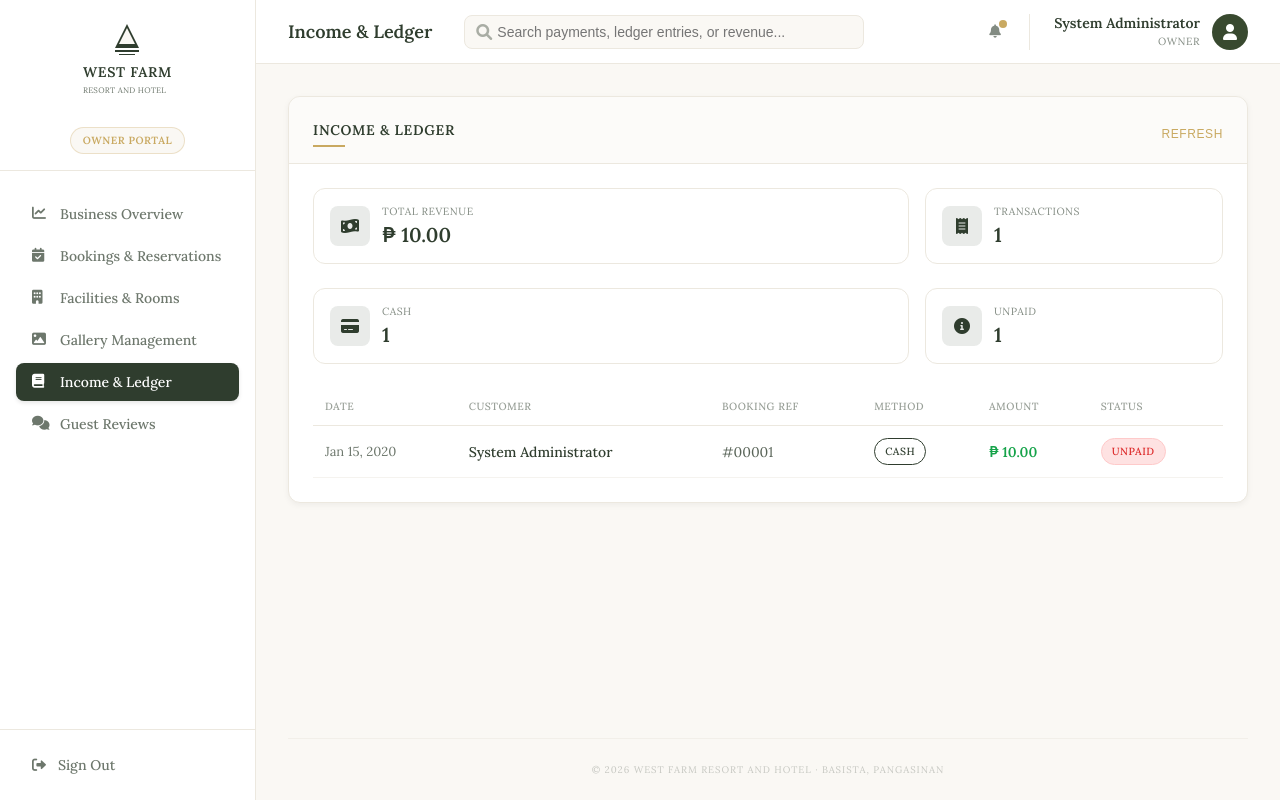
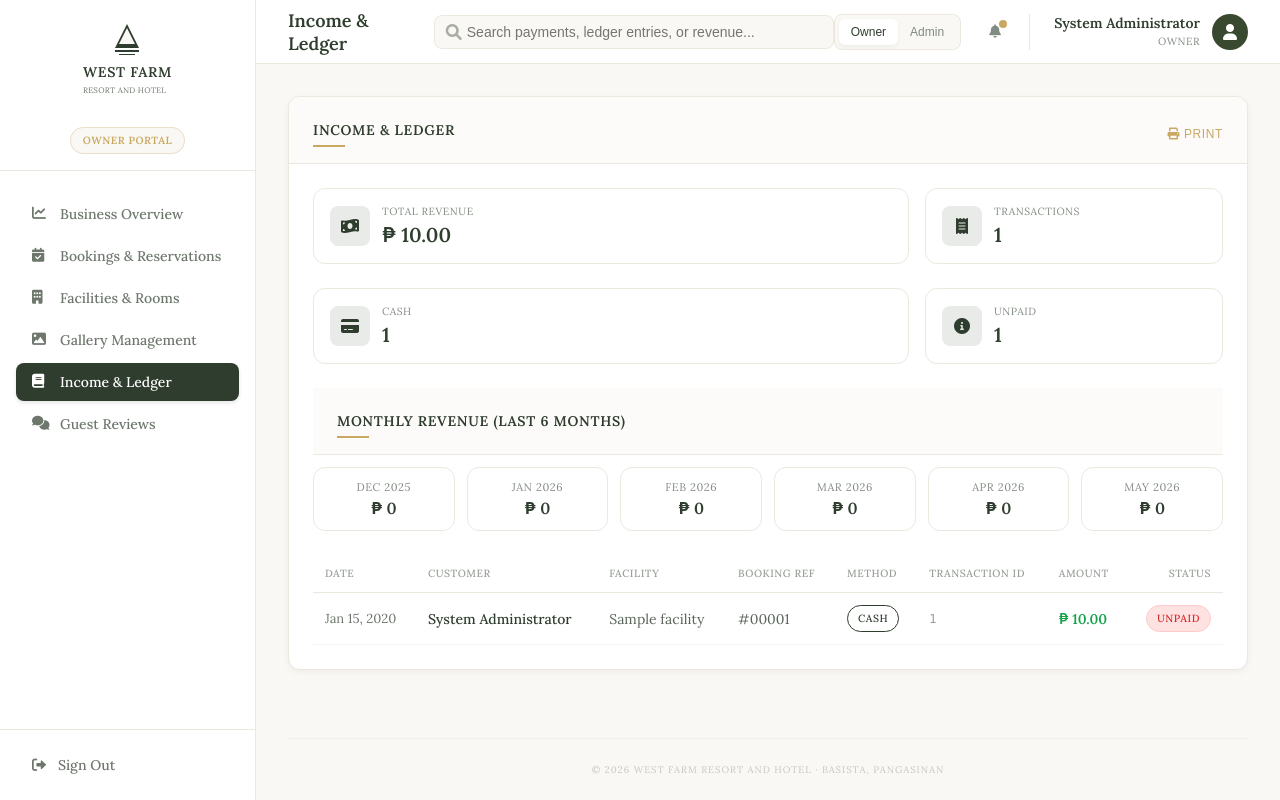
Before and after one commit to angelito775/westfarm-booking, a PHP site: page /ledger.php in a window 1280 px wide. Run offline with PHP 8.4, Linux system fonts and the light colour scheme; a user stored in the database is signed in; data comes from the database, SQL or seed files in the repository; tables that the repository leaves empty hold one stand-in row (values such as "Sample post").

Commit message:
initial commit

```diff
--- a/owner/ledger.php
+++ b/owner/ledger.php
@@ -21,26 +21,33 @@ $payments = [];
 $totalRevenue = 0;
 $paymentMethodsSummary = [];
 $paymentStatusSummary = [];
+$monthlyRevenue = [];
 
 try {
+    // Main payments query — join through bookings → booking_items → facilities to get facility name
     $paymentsStmt = $pdo->prepare(
-        "SELECT p.payment_id, p.booking_id, p.amount_paid, p.transaction_id, p.payment_date,
-                pm.method_name, ps.status_name, up.first_name, up.last_name
+        "SELECT p.payment_id, p.booking_id, p.amount_paid, p.transaction_id,
+                COALESCE(p.payment_date, b.created_at) AS payment_date,
+                pm.method_name, ps.status_name,
+                up.first_name, up.last_name,
+                f.name AS facility_name
          FROM payments p
          JOIN bookings b ON p.booking_id = b.booking_id
          JOIN booking_items bi ON b.booking_id = bi.booking_id
+         JOIN facilities f ON bi.facility_id = f.facility_id
          JOIN payment_methods pm ON p.payment_method_id = pm.payment_method_id
          JOIN payment_statuses ps ON b.payment_status_id = ps.payment_status_id
          LEFT JOIN users u ON b.customer_id = u.user_id
          LEFT JOIN user_profiles up ON u.user_id = up.user_id
          WHERE bi.facility_id IN ($placeholders)
          GROUP BY p.payment_id
-         ORDER BY p.payment_date DESC"
+         ORDER BY COALESCE(p.payment_date, b.created_at) DESC"
     );
     $paymentsStmt->execute($facilityIds);
     $payments = $paymentsStmt->fetchAll();
     $hasLedgerData = true;
 
+    // Total revenue
     $totalRevenueStmt = $pdo->prepare(
         "SELECT COALESCE(SUM(amount_paid), 0) AS total_revenue
          FROM (
@@ -55,6 +62,7 @@ try {
     $totalRevenueStmt->execute($facilityIds);
     $totalRevenue = $totalRevenueStmt->fetch()['total_revenue'] ?? 0;
 
+    // Payment methods summary
     $methodSummaryStmt = $pdo->prepare(
         "SELECT pm.method_name, COUNT(*) AS count
          FROM (
@@ -71,6 +79,7 @@ try {
     $methodSummaryStmt->execute($facilityIds);
     $paymentMethodsSummary = $methodSummaryStmt->fetchAll();
 
+    // Payment statuses summary
     $statusSummaryStmt = $pdo->prepare(
         "SELECT ps.status_name, COUNT(*) AS count
          FROM (
@@ -86,6 +95,31 @@ try {
     );
     $statusSummaryStmt->execute($facilityIds);
     $paymentStatusSummary = $statusSummaryStmt->fetchAll();
+
+    // Monthly revenue (last 6 months)
+    for ($i = 5; $i >= 0; $i--) {
+        $month = date('Y-m', strtotime("-$i months"));
+        $monthLabel = date('M Y', strtotime("-$i months"));
+        $monthlyStmt = $pdo->prepare(
+            "SELECT COALESCE(SUM(p.amount_paid), 0) AS revenue
+             FROM payments p
+             JOIN bookings b ON p.booking_id = b.booking_id
+             JOIN booking_items bi ON b.booking_id = bi.booking_id
+             WHERE DATE_FORMAT(COALESCE(p.payment_date, b.created_at), '%Y-%m') = ?
+             AND bi.facility_id IN ($placeholders)
+             GROUP BY bi.facility_id"
+        );
+        $monthlyStmt->execute(array_merge([$month], $facilityIds));
+        $rows = $monthlyStmt->fetchAll();
+        $sum = 0;
+        foreach ($rows as $row) {
+            $sum += $row['revenue'];
+        }
+        $monthlyRevenue[] = [
+            'label' => $monthLabel,
+            'revenue' => $sum
+        ];
+    }
 } catch (Exception $e) {
     $hasLedgerData = false;
 }
@@ -114,6 +148,10 @@ try {
                     </div>
                 </div>
                 <div class="topbar-right">
+                    <div class="role-switcher">
+                        <button class="role-btn active">Owner</button>
+                        <button class="role-btn" onclick="goToAdmin()">Admin</button>
+                    </div>
                     <button class="notification-btn"><i class="fas fa-bell"></i><span class="notification-dot"></span></button>
                     <div class="user-section">
                         <div class="user-info">
@@ -128,7 +166,7 @@ try {
                 <div class="section-card">
                     <div class="section-header">
                         <h3 class="section-title">Income & Ledger</h3>
-                        <button class="section-action" onclick="alert('Ledger report refresh will be added later');">Refresh</button>
+                        <button class="section-action" onclick="window.print();"><i class="fas fa-print"></i> Print</button>
                     </div>
                     <div class="section-body">
                         <?php if (!$hasLedgerData): ?>
@@ -137,6 +175,7 @@ try {
                                 <p>Make sure payments, bookings, and booking items are configured in the database.</p>
                             </div>
                         <?php else: ?>
+                            <!-- Summary Cards -->
                             <div class="grid-2-3" style="gap: 16px; margin-bottom: 24px;">
                                 <div class="status-mini-card">
                                     <div class="status-icon confirmed"><i class="fas fa-money-bill-wave"></i></div>
@@ -148,6 +187,7 @@ try {
                                 </div>
                             </div>
 
+                            <!-- Payment Method & Status Summaries -->
                             <?php if (!empty($paymentMethodsSummary) || !empty($paymentStatusSummary)): ?>
                                 <div class="grid-2-3" style="gap: 16px; margin-bottom: 24px;">
                                     <?php foreach ($paymentMethodsSummary as $methodRow): ?>
@@ -165,30 +205,58 @@ try {
                                 </div>
                             <?php endif; ?>
 
+                            <!-- Monthly Revenue Breakdown -->
+                            <div class="section-header" style="margin-bottom: 12px;">
+                                <h3 class="section-title" style="font-size: 14px;">Monthly Revenue (Last 6 Months)</h3>
+                            </div>
+                            <div class="grid-2-3" style="gap: 12px; margin-bottom: 24px; grid-template-columns: repeat(6, 1fr);">
+                                <?php foreach ($monthlyRevenue as $month): ?>
+                                    <div class="status-mini-card" style="flex-direction: column; align-items: center; text-align: center; padding: 12px 8px;">
+                                        <div class="status-content" style="text-align: center;">
+                                            <p style="font-size: 11px; color: rgba(47,61,46,0.6); margin: 0;"><?php echo $month['label']; ?></p>
+                                            <p style="font-size: 16px; font-weight: 700; color: #2F3D2E; margin: 4px 0 0;">₱ <?php echo number_format($month['revenue'], 0); ?></p>
+                                        </div>
+                                    </div>
+                                <?php endforeach; ?>
+                            </div>
+
+                            <!-- Ledger Table -->
                             <div class="table-wrapper">
                                 <table>
                                     <thead>
                                         <tr>
                                             <th>Date</th>
                                             <th>Customer</th>
+                                            <th>Facility</th>
                                             <th>Booking Ref</th>
                                             <th>Method</th>
+                                            <th>Transaction ID</th>
                                             <th>Amount</th>
-                                            <th>Status</th>
+                                            <th style="text-align: right;">Status</th>
                                         </tr>
                                     </thead>
                                     <tbody id="paymentTableBody">
                                         <?php if (empty($payments)): ?>
-                                            <tr><td colspan="6" style="text-align:center; color: rgba(47, 61, 46, 0.6); padding: 32px 0;">No ledger entries were found for your facility bookings.</td></tr>
+                                            <tr><td colspan="8" style="text-align:center; color: rgba(47, 61, 46, 0.6); padding: 32px 0;">No ledger entries were found for your facility bookings.</td></tr>
                                         <?php else: ?>
                                             <?php foreach ($payments as $payment): ?>
                                                 <tr>
-                                                    <td style="font-size: 13px; color: rgba(47, 61, 46, 0.7);"><?php echo date('M d, Y', strtotime($payment['payment_date'])); ?></td>
-                                                    <td style="font-weight: 500; color: #2F3D2E;"><?php echo htmlspecialchars(trim(($payment['first_name'] ?? '') . ' ' . ($payment['last_name'] ?? ''))) ?: 'Guest'; ?></td>
+                                                    <td style="font-size: 13px; color: rgba(47, 61, 46, 0.7);">
+                                                        <?php echo $payment['payment_date'] ? date('M d, Y', strtotime($payment['payment_date'])) : '—'; ?>
+                                                    </td>
+                                                    <td style="font-weight: 500; color: #2F3D2E;">
+                                                        <?php echo htmlspecialchars(trim(($payment['first_name'] ?? '') . ' ' . ($payment['last_name'] ?? ''))) ?: 'Guest'; ?>
+                                                    </td>
+                                                    <td style="color: rgba(47, 61, 46, 0.8);">
+                                                        <?php echo htmlspecialchars($payment['facility_name'] ?? '—'); ?>
+                                                    </td>
                                                     <td style="color: rgba(47, 61, 46, 0.8);">#<?php echo str_pad($payment['booking_id'], 5, '0', STR_PAD_LEFT); ?></td>
                                                     <td><span class="status-pill <?php echo strtolower(str_replace(' ', '-', $payment['method_name'])); ?>"><?php echo htmlspecialchars($payment['method_name']); ?></span></td>
+                                                    <td style="font-size: 12px; color: rgba(47, 61, 46, 0.5); font-family: monospace;">
+                                                        <?php echo htmlspecialchars($payment['transaction_id'] ?: '—'); ?>
+                                                    </td>
                                                     <td style="font-weight: 600; color: #16a34a;">₱ <?php echo number_format($payment['amount_paid'], 2); ?></td>
-                                                    <td><span class="status-pill <?php echo strtolower(str_replace(' ', '-', $payment['status_name'])); ?>"><?php echo htmlspecialchars($payment['status_name']); ?></span></td>
+                                                    <td style="text-align: right;"><span class="status-pill <?php echo strtolower(str_replace(' ', '-', $payment['status_name'])); ?>"><?php echo htmlspecialchars($payment['status_name']); ?></span></td>
                                                 </tr>
                                             <?php endforeach; ?>
                                         <?php endif; ?>
@@ -199,10 +267,11 @@ try {
                     </div>
                 </div>
             </main>
-            <div class="dashboard-footer">© 2026 West Farm Resort and Hotel · Basista, Pangasinan</div>
+            <div class="dashboard-footer">&copy; 2026 West Farm Resort and Hotel &middot; Basista, Pangasinan</div>
         </div>
     </div>
     <script>
+        // Search filter
         const paymentSearchInput = document.getElementById('paymentSearchInput');
         const paymentRows = document.querySelectorAll('#paymentTableBody tr');
         paymentSearchInput.addEventListener('keyup', function() {
@@ -213,6 +282,12 @@ try {
             });
         });
 
+        // Role switcher
+        function goToAdmin() {
+            window.location.href = '../admin/index.php';
+        }
+
+        // Logout confirmation
         document.getElementById('openLogoutModalBtn').addEventListener('click', function(e) {
             e.preventDefault();
             document.getElementById('logoutConfirmModal').style.display = 'flex';
```
